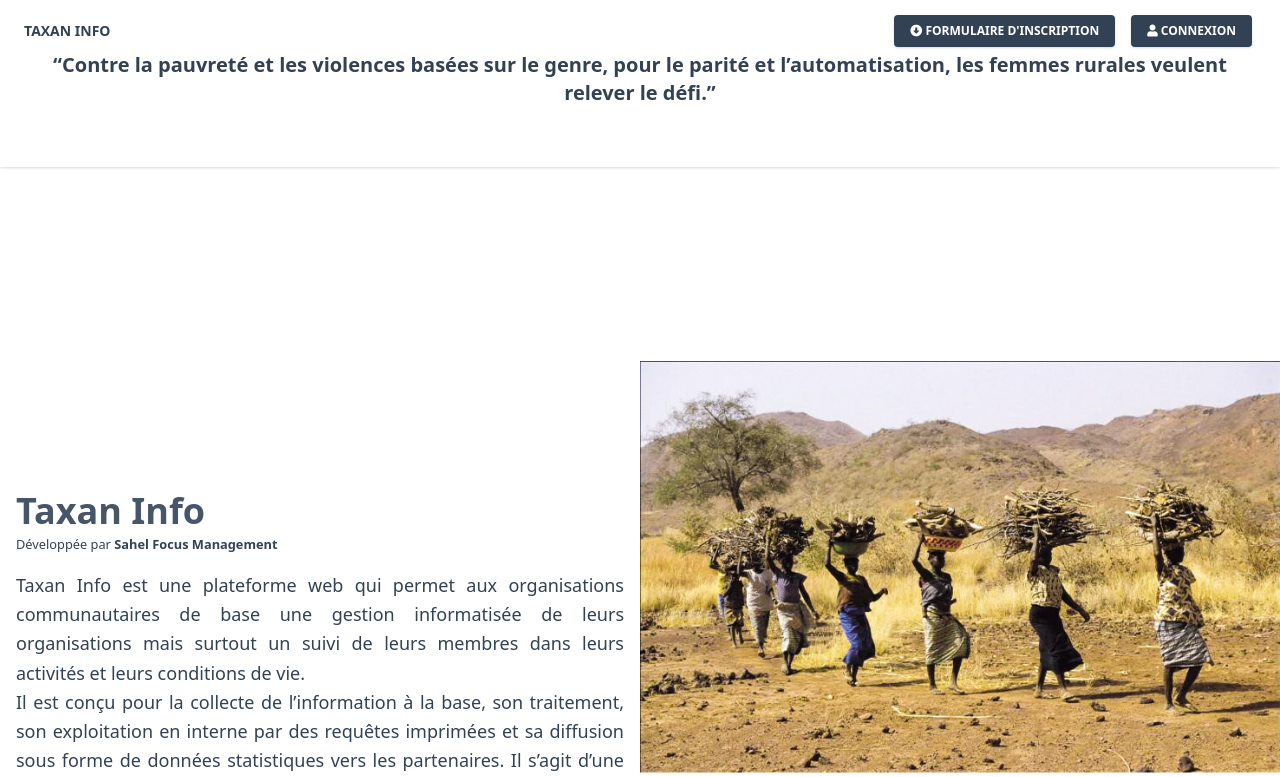
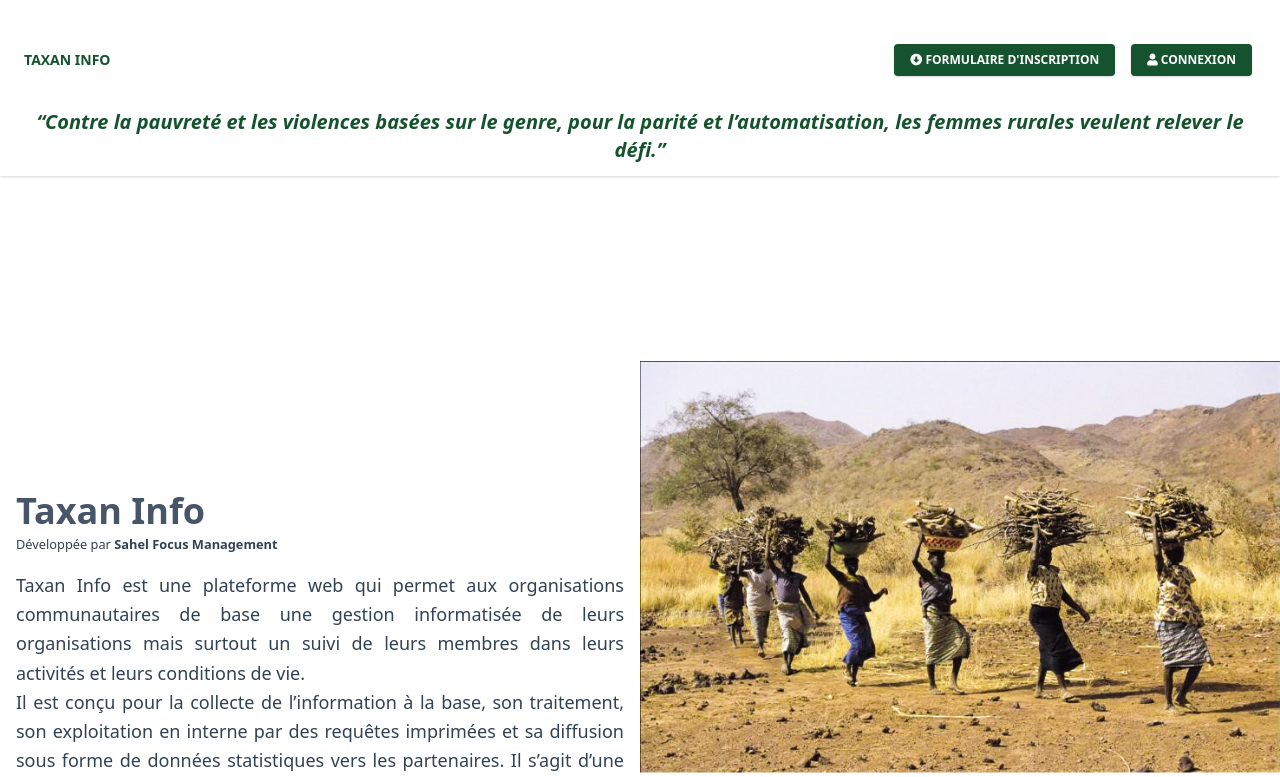
Before and after one commit to MamadouSadio/taxan, a Next.js app: page / in a window 1280 px wide. Shown: the top 777 px of the page. Built offline with nearby package versions, Linux system fonts and the light colour scheme.

Commit message:
SET UP 5

```diff
--- a/components/Navbars/IndexNavbar.js
+++ b/components/Navbars/IndexNavbar.js
@@ -14,6 +14,7 @@ export default function Navbar(props) {
           <div className="w-full relative flex justify-between lg:w-auto lg:static lg:block lg:justify-start">
             <Link href="/">
               <a
+                style={{color : '#14532d'}}
                 className="text-blueGray-700 text-sm font-bold leading-relaxed inline-block mr-4 py-2 whitespace-nowrap uppercase"
                 href="#pablo"
               >
@@ -85,9 +86,8 @@ export default function Navbar(props) {
 
               <li className="flex items-center">
 
-                <a href="https://download1493.mediafire.com/sy2o22xjxcpg/y3gryvei5o5n6wp/Formulaires.zip
-                ">
-                  <button
+                <a href="https://download1493.mediafire.com/sy2o22xjxcpg/y3gryvei5o5n6wp/Formulaires.zip">
+                  <button style={{backgroundColor : '#14532d'}}
                   className="bg-blueGray-700 text-white active:bg-blueGray-600 text-xs font-bold uppercase px-4 py-2 rounded shadow hover:shadow-lg outline-none focus:outline-none lg:mr-1 lg:mb-0 ml-3 mb-3 ease-linear transition-all duration-150"
                   type="button"
                 >
@@ -100,7 +100,7 @@ export default function Navbar(props) {
               <li className="flex items-center">
 
                 <a href="#">
-                  <button
+                  <button style={{backgroundColor : '#14532d'}}
                   className="bg-blueGray-700 text-white active:bg-blueGray-600 text-xs font-bold uppercase px-4 py-2 rounded shadow hover:shadow-lg outline-none focus:outline-none lg:mr-1 lg:mb-0 ml-3 mb-3 ease-linear transition-all duration-150"
                   type="button"
                 >
@@ -112,16 +112,18 @@ export default function Navbar(props) {
 
             </ul>
           </div>
-          <div className="text-center text-xl font-bold text-blueGray">
-            <p>“Contre la pauvreté et les violences basées sur le genre, pour le parité et        l’automatisation,
-            les femmes rurales veulent relever le défi.”</p>
+          <br className="my-6 border-blueGray-300" />
+          <br className="my-6 border-blueGray-300" />
+          <br className="my-6 border-blueGray-300" />
+          <br className="my-6 border-blueGray-300" />
+          <div className="text-xl text-center font-bold" style={{color : '#14532d'}}>
+            <p><em>“Contre la pauvreté et les violences basées sur le genre, pour la parité et        l’automatisation, les femmes rurales veulent relever le défi.”</em></p>
           </div>
-        <br className="my-6 border-blueGray-300" />
-        <br className="my-6 border-blueGray-300" />
+
         </div>
       </nav>
 
-        <hr className="my-6 border-blueGray-300" />
+      <hr className="my-6 border-blueGray-300" />
         <br className="my-6 border-blueGray-300" />
         <br className="my-6 border-blueGray-300" />
         <br className="my-6 border-blueGray-300" />
--- a/pages/index.js
+++ b/pages/index.js
@@ -252,7 +252,7 @@ export default function Index() {
                         Foncier <br/>
                         <em>
                           <small>
-                            La délimitation, l’immatriculation et les attributions des lots; des concessions, des ménages,
+                            La délimitation, l’immatriculation et les attributions des lots, des concessions, des ménages,
                             des aménagements, des exploitations familiales
                           </small>
                         </em>
@@ -557,16 +557,18 @@ export default function Index() {
 
               Caractérisées par  leur dynamisme, leur rôle  de levier du développement, mais surtout par la faiblesse de leurs moyens, ces OCB ne pourraient  accéder au portail Taxan Info qu’avec des dispositions très particulières, dont la <strong>sponsorisation</strong>.<br/>
 
-              Ainsi, nous invitons vivement les institutions étatiques et les partenaires techniques et financiers à accompagner la mise en service de la plateforme Taxan info, pour aider les OCB  à se transformer afin d’atteindre leurs objectifs en matière de développement.<br/>
+              Ainsi, nous invitons vivement les institutions étatiques et les partenaires techniques et financiers à accompagner la mise en service de la plateforme Taxan info, pour aider les OCB à mieux s'armer pour atteindre leurs objectifs en matière de développement.<br/>
 
-              Bienvenue et nous vous souhaitons une bonne ceuillette d'information sur notre portail
+              Bienvenue et nous vous souhaitons une bonne ceuillette d'information sur notre portail.
               </p>
               <div className="sm:block flex flex-col mt-10">
                 <Link href="./auth/login">
                  <a
                   target="_blank"
+                  style={{backgroundColor : '#14532d'}}
                   className="get-started text-white font-bold px-6 py-4 rounded outline-none focus:outline-none mr-1 mb-2 bg-blueGray-400 active:bg-blueGray-500 uppercase text-sm shadow hover:shadow-lg ease-linear transition-all duration-150"
                 >
+                <i className="fas fa-sign-in-alt text-lg mr-1"></i>
                   Accéder à Taxan Info
                   </a>
                 </Link>
@@ -574,6 +576,7 @@ export default function Index() {
                   href="https://download1493.mediafire.com/sy2o22xjxcpg/y3gryvei5o5n6wp/Formulaires.zip
                   "
                   target="_blank"
+                  style={{backgroundColor : '#14532d'}}
                   className="github-star sm:ml-1 text-white font-bold px-6 py-4 rounded outline-none focus:outline-none mr-1 mb-1 bg-blueGray-700 active:bg-blueGray-600 uppercase text-sm shadow hover:shadow-lg"
                 >
                   <i className="fas fa-arrow-alt-circle-down text-lg mr-1"></i>
--- a/tailwind.config.js
+++ b/tailwind.config.js
@@ -1,5 +1,5 @@
 const plugin = require("tailwindcss/plugin");
-const colors = require("tailwindcss/colors");
+const colors = require("node_modules/tailwindcss/colors");
 
 module.exports = {
   purge: {
```
Also changed, not shown: public/img/taxan/Land-in-Zim.png.
